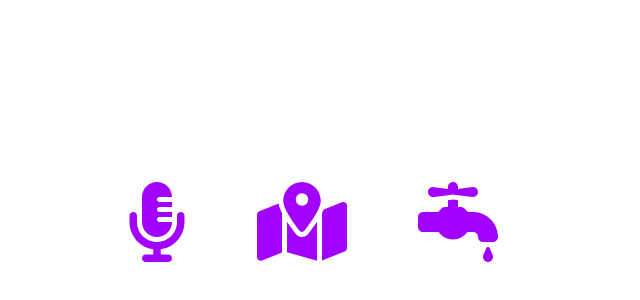
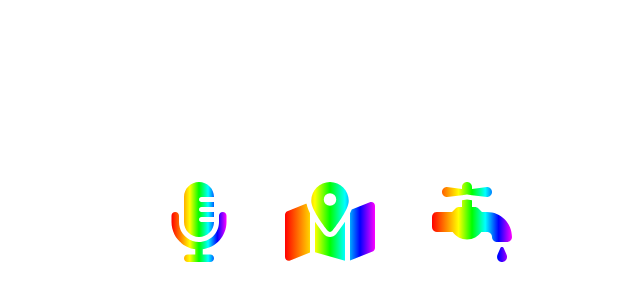
Before and after one commit to tirhande/worst_volume_ui, a React app: page / in a window 1280 px wide. Shown: the part 74-374 px from the top of the page, without its empty margins (328-968 px from the left). Built offline with nearby package versions, Linux system fonts and the light colour scheme.

Commit message:
feature: color

```diff
--- a/src/pages/Intro.tsx
+++ b/src/pages/Intro.tsx
@@ -1,5 +1,9 @@
 import styled from '@emotion/styled';
-import { faFaucetDrip, faMapLocationDot, faMicrophoneLines } from '@fortawesome/free-solid-svg-icons';
+import {
+  faFaucetDrip,
+  faMapLocationDot,
+  faMicrophoneLines,
+} from '@fortawesome/free-solid-svg-icons';
 import { FontAwesomeIcon } from '@fortawesome/react-fontawesome';
 import { StyledMain } from '@styles/common';
 import { Link } from 'react-router-dom';
@@ -7,30 +11,43 @@ import { Link } from 'react-router-dom';
 const IntroPage = () => {
   return (
     <StyledMain>
+      <svg width="0" height="0">
+        <linearGradient xmlns="http://www.w3.org/2000/svg" id="rainbow">
+          <stop offset="0" stop-color="red" />
+          <stop offset="0.333" stop-color="#ff0" />
+          <stop offset="0.5" stop-color="#0f0" />
+          <stop offset="0.666" stop-color="cyan" />
+          <stop offset="0.833" stop-color="blue" />
+          <stop offset="1" stop-color="#f0f" />
+        </linearGradient>
+      </svg>
       <StyledSection>
         <Link to={'mic-volume'}>
-          <FontAwesomeIcon icon={faMicrophoneLines} style={{ fontSize: '5rem' }} />
+          <StyledFontAwesomeIcon icon={faMicrophoneLines} />
         </Link>
       </StyledSection>
       <StyledSection>
         <Link to={'location'}>
-          <FontAwesomeIcon icon={faMapLocationDot} style={{ fontSize: '5rem' }} />
+          <StyledFontAwesomeIcon icon={faMapLocationDot} />
         </Link>
       </StyledSection>
       <StyledSection>
         <Link to={'water-faucet'}>
-          <FontAwesomeIcon icon={faFaucetDrip} style={{ fontSize: '5rem' }} />
+          <StyledFontAwesomeIcon icon={faFaucetDrip} />
         </Link>
       </StyledSection>
     </StyledMain>
   );
 };
 
+const StyledFontAwesomeIcon = styled(FontAwesomeIcon)`
+  font-size: 5rem;
+
+  & * {
+    fill: url(#rainbow);
+  }
+`;
 const StyledSection = styled.section`
-  a {
-    color: #a200ff;
-  }
-
   display: flex;
   flex-direction: column;
   align-items: center;
```
